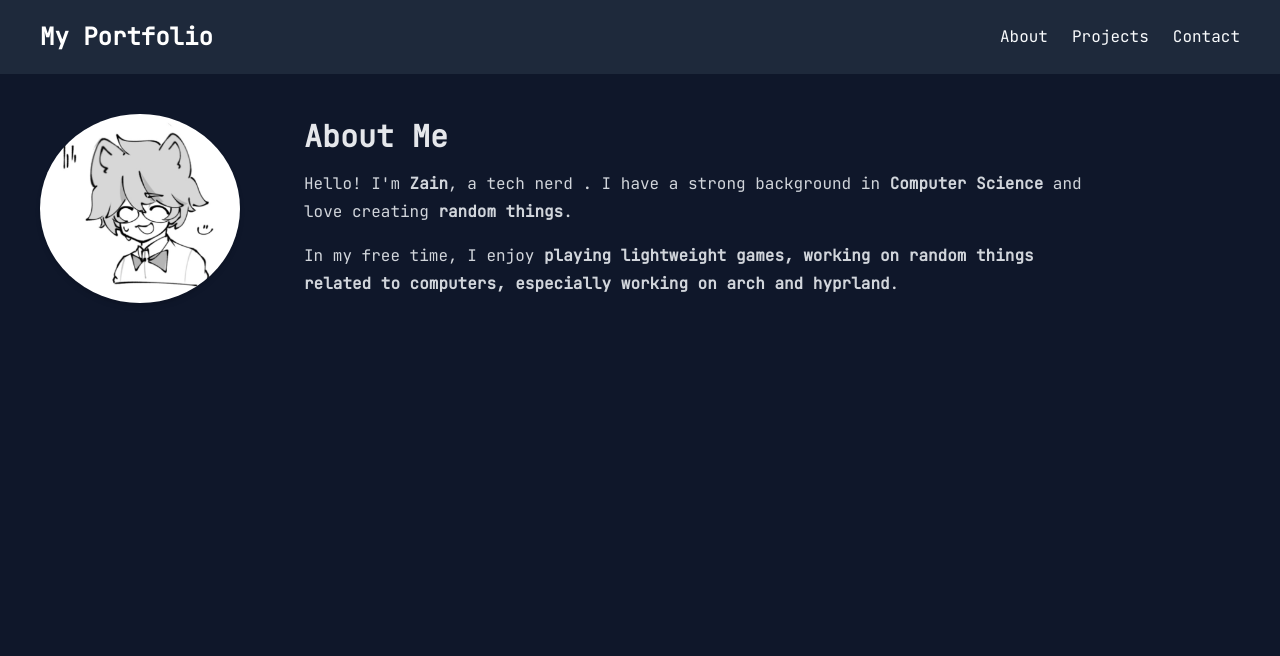
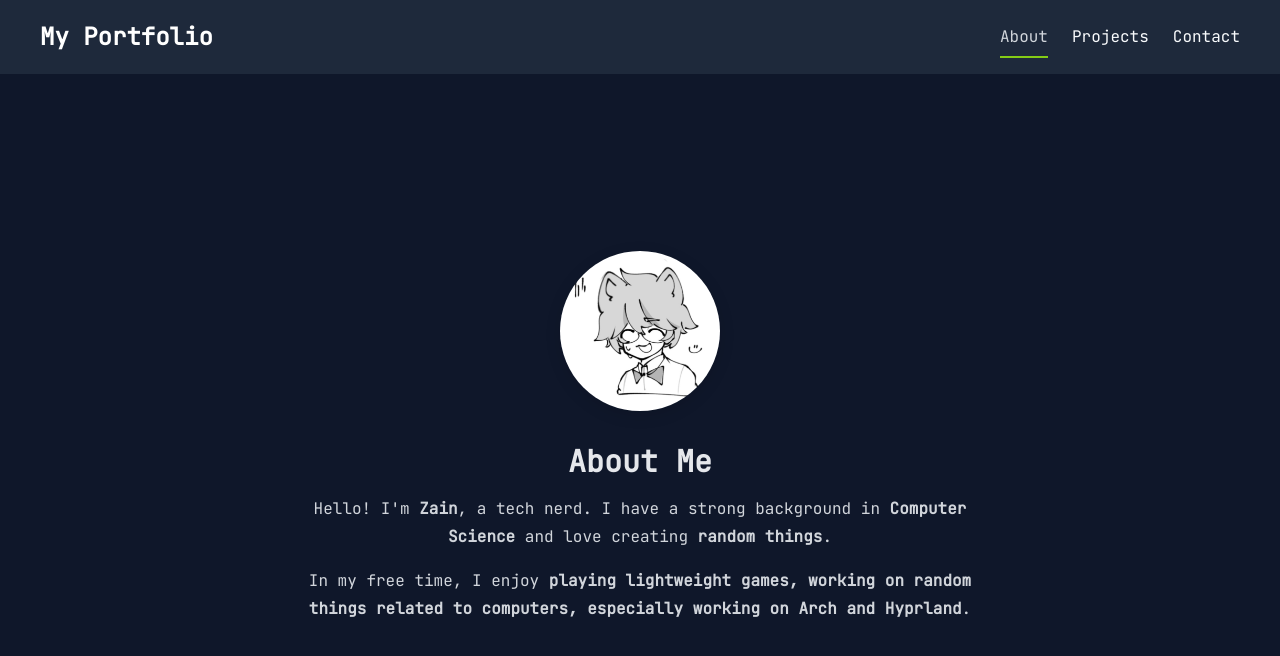
Before and after one commit to DriftFe/portfolio-thingi, a plain HTML site: page index.html in a window 1280 px wide. Drawn offline with Linux system fonts and the light colour scheme.

Commit message:
text and pfp have been centered in index.html

```diff
--- a/index.html
+++ b/index.html
@@ -15,10 +15,46 @@
       background: #0f172a;
       color: #f8fafc;
       margin: 0;
+      font-family: 'JetBrains Mono', monospace;
     }
     main {
       flex: 1;
+      display: flex;
+      align-items: center;
+      justify-content: center;
+      padding: 2rem 1rem;
     }
+    .center-content {
+      display: flex;
+      flex-direction: column;
+      align-items: center;
+      justify-content: center;
+      text-align: center;
+      width: 100%;
+      max-width: 700px;
+      margin: 0 auto;
+    }
+    .profile-img-wrapper {
+      margin-bottom: 2rem;
+    }
+    .profile-img {
+      width: 160px;
+      height: 160px;
+      object-fit: cover;
+      border-radius: 50%;
+      box-shadow: 0 4px 16px rgba(0,0,0,0.12);
+    }
+    .text-3xl {
+      font-size: 1.875rem;
+      line-height: 2.25rem;
+    }
+    .mb-4 {
+      margin-bottom: 1rem;
+    }
+    .text-gray-200 { color: #e5e7eb; }
+    .text-gray-300 { color: #d1d5db; }
+    .leading-relaxed { line-height: 1.75; }
+    .mt-4 { margin-top: 1rem; }
     footer {
       background: #1e293b;
       color: #d1d5db;
@@ -26,6 +62,15 @@
       padding: 1.25rem 0 1rem 0;
       font-size: 1rem;
       margin-top: auto;
+    }
+    @media (max-width: 600px) {
+      .profile-img {
+        width: 120px;
+        height: 120px;
+      }
+      .center-content {
+        padding: 0 0.5rem;
+      }
     }
   </style>
 </head>
@@ -35,30 +80,25 @@
       <h1 class="text-2xl font-semibold">My Portfolio</h1>
       <nav>
         <ul class="flex space-x-6">
-          <li><a href="index.html" class="underline-animation nav-link active">About</a></li>
+          <li><a href="index.html" class="underline-animation nav-link active" aria-current="page">About</a></li>
           <li><a href="projects.html" class="underline-animation nav-link">Projects</a></li>
           <li><a href="contact.html" class="underline-animation nav-link">Contact</a></li>
         </ul>
       </nav>
     </div>
   </header>
-
-  <main class="container py-10 px-4">
-    <section id="about" tabindex="0">
-      <div class="flex flex-col md:flex-row items-center gap-8">
-        <div class="about-image-wrapper md:w-1/3">
-          <img src="a.png" alt="Profile Picture" class="rounded-full shadow-lg profile-img" />
-        </div>
-        <div class="md:w-2/3">
-          <h2 class="text-3xl font-semibold text-gray-200 mb-4">About Me</h2>
-          <p class="text-gray-300 leading-relaxed">
-            Hello! I'm <strong>Zain</strong>, a tech nerd</strong> . I have a strong background in <strong>Computer Science</strong> and love creating <strong>random things</strong>.
-          </p>
-          <p class="text-gray-300 leading-relaxed mt-4">
-            In my free time, I enjoy <strong>playing lightweight games, working on random things related to computers, especially working on arch and hyprland</strong>.
-          </p
-        </div>
+  <main>
+    <section class="center-content">
+      <div class="profile-img-wrapper">
+        <img src="a.png" alt="Profile Picture" class="rounded-full shadow-lg profile-img" />
       </div>
+      <h2 class="text-3xl font-semibold text-gray-200 mb-4">About Me</h2>
+      <p class="text-gray-300 leading-relaxed">
+        Hello! I'm <strong>Zain</strong>, a tech nerd. I have a strong background in <strong>Computer Science</strong> and love creating <strong>random things</strong>.
+      </p>
+      <p class="text-gray-300 leading-relaxed mt-4">
+        In my free time, I enjoy <strong>playing lightweight games, working on random things related to computers, especially working on Arch and Hyprland</strong>.
+      </p>
     </section>
   </main>
 </body>
```
